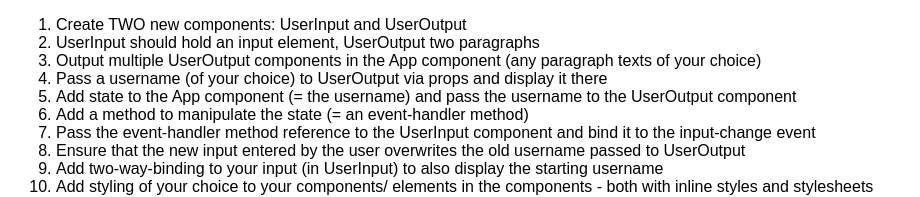
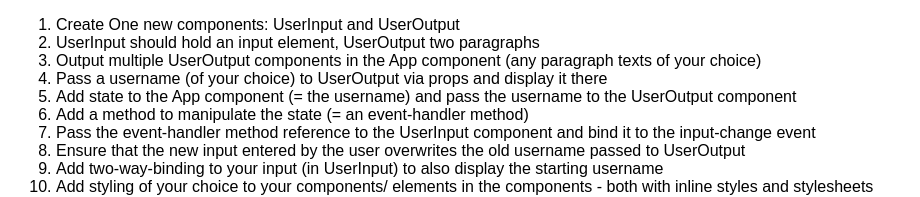
Before and after one commit to JamesHector/Safe-to-Work, a React (Create React App) app: page / in a window 1280 px wide. Shown: the top 197 px of the page, without its empty margins (0-920 px from the left). Built offline with nearby package versions, Linux system fonts and the light colour scheme.

Commit message:
one commit

```diff
--- a/src/App.js
+++ b/src/App.js
@@ -47,7 +47,7 @@ class App extends Component {
     return (
       <div className="App">
         <ol>
-          <li> Create TWO new components: UserInput and UserOutput</li>
+          <li> Create One new components: UserInput and UserOutput</li>
           <li>UserInput should hold an input element, UserOutput two paragraphs</li>
           <li>Output multiple UserOutput components in the App component (any paragraph texts of your choice)</li>
           <li>Pass a username (of your choice) to UserOutput via props and display it there</li>
```
